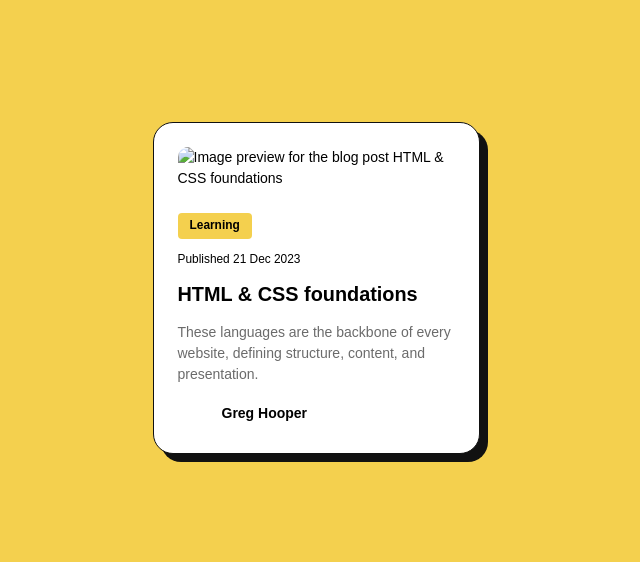
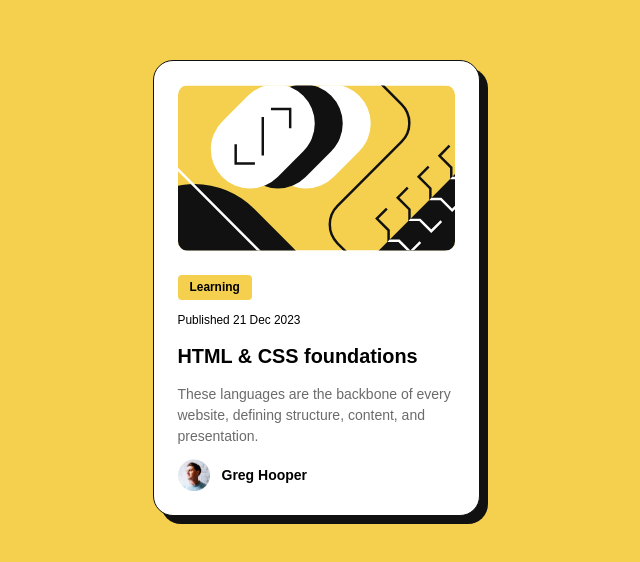
Before and after one commit to Lauwed/frontendmentor-blog-preview-card, a plain HTML site: page index.html in a window 1280 px wide. Shown: the part 112-674 px from the top of the page, without its empty margins (324-964 px from the left). Drawn offline with Linux system fonts and the light colour scheme; the site is published under a folder, as on GitHub Pages, so addresses that start at the root find nothing.

Commit message:
try fix images URI

```diff
--- a/index.html
+++ b/index.html
@@ -18,7 +18,7 @@
         <li class="tag">Learning</li>
       </ul>
       <p class="blog__description">These languages are the backbone of every website, defining structure, content, and presentation.</p>
-      <img class="blog__image" src="/assets/images/illustration-article.svg" alt="Image preview for the blog post HTML & CSS foundations">
+      <img class="blog__image" src="./assets/images/illustration-article.svg" alt="Image preview for the blog post HTML & CSS foundations">
     </article>
   </main>
 </body>
--- a/style.css
+++ b/style.css
@@ -95,7 +95,7 @@ h1 {
 }
 .blog__author__link::before {
     content: '';
-    background-image: url('/assets/images/image-avatar.webp');
+    background-image: url('./assets/images/image-avatar.webp');
     background-size: contain;
     display: block;
     width: 32px;
```
